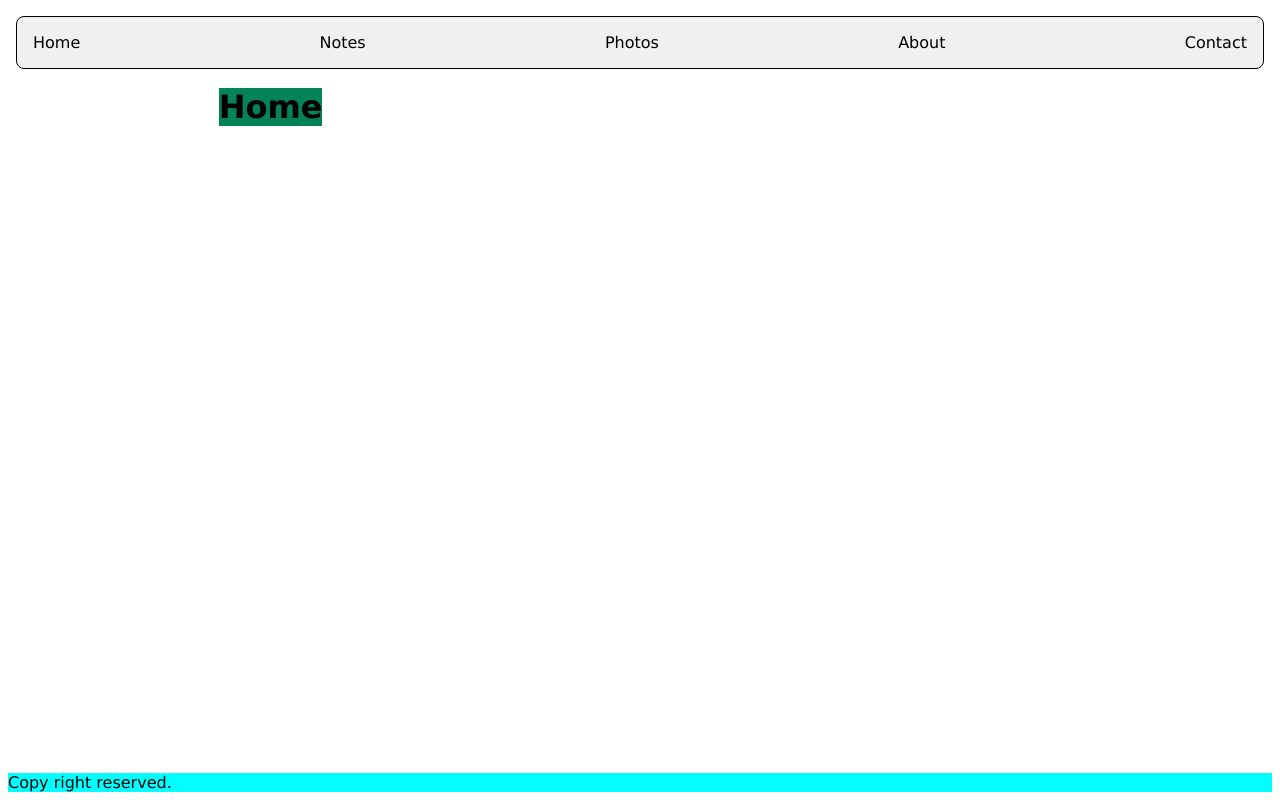
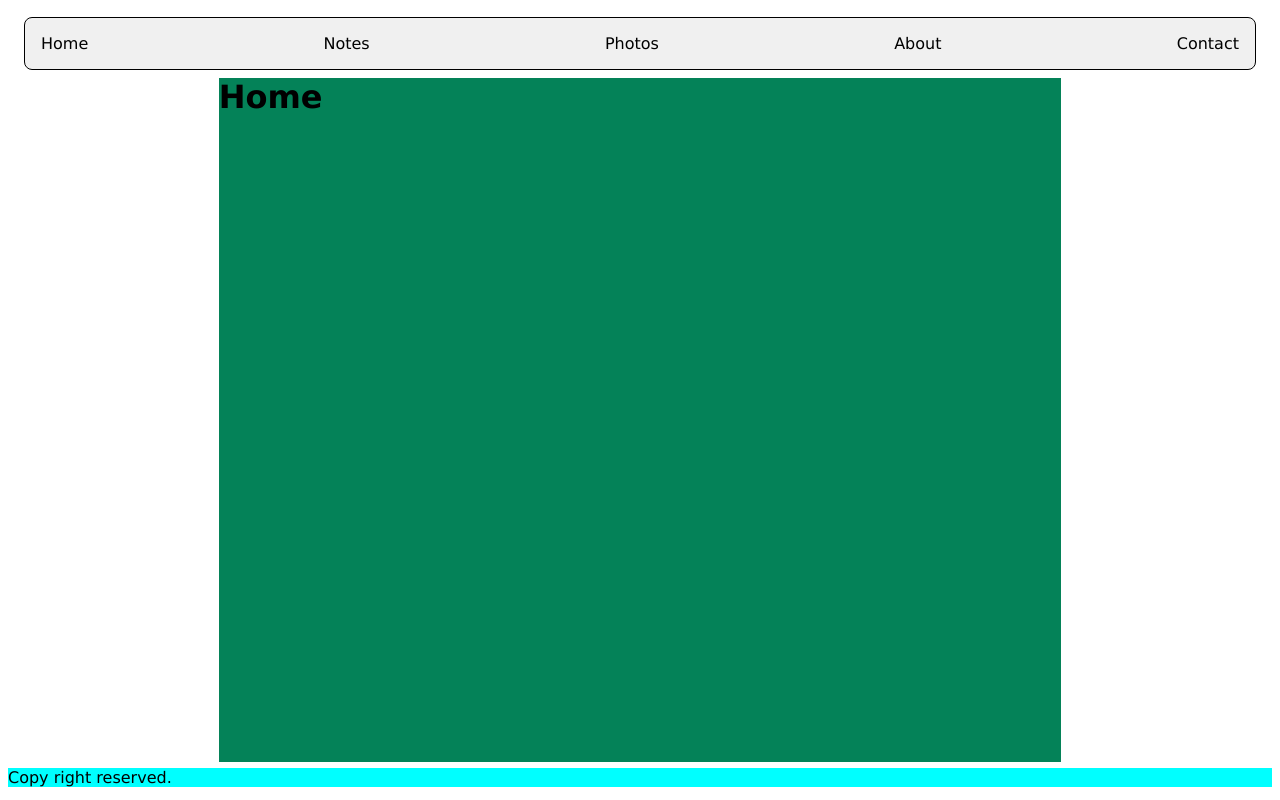
Before and after one commit to naveenquodras/my-react-app, a React (Vite) app: page / in a window 1280 px wide. Built offline with nearby package versions, Linux system fonts and the light colour scheme; the HTML template or start-up script is replaced by a standard one.

Commit message:
Commit on 23feb2026.

```diff
--- a/src/App.css
+++ b/src/App.css
@@ -34,33 +34,34 @@ button {
   "main main main"
   "footer footer footer";
   grid-template-columns: 1fr 4fr 1fr;;
-  grid-template-rows: auto 1fr auto;
+  grid-template-rows: 70px 1fr 30px;
   align-items: center;
-  justify-content: center;
-  overflow: auto;
+  /* justify-content: center;  */
+  /* overflow: auto; */
   /* background-color: var(--app-background-color); */
   min-width: 100%;
   height: 98vh;
 
   .header {
     grid-area: header;
-    position:fixed;
-    top : 0;
-    left : 0;
-    height : var(--app-header-height);
-    width: 100vw;
+    /* position:fixed; */
+    /* top : 0; */
+    /* left : 0; */
+    /* height : var(--app-header-height); */
+    /* width: 100vw; */
     /* background-color: rgb(4, 98, 66); */
   }
 
   .main {
     grid-area: main;
-    position: absolute;
-    top : var(--app-header-height);
+    /* position: relative; */
+    /* top : var(--app-header-height); */
     /* grid-row: 2; */
     grid-column: 2;
     background-color: rgb(4, 130, 88);
-    max-width: 100%;
-    max-height: calc(100% - var(--app-header-height));
+    width: 100%;
+    height : 100%;
+    /* max-height: calc(100% - var(--app-header-height)); */
     overflow: hidden;
   }
 
@@ -72,40 +73,50 @@ button {
 
 .notes-container {
   display: grid;
-  position: relative;
-  grid-template-columns: repeat(3, 23.5rem);
+  /* position: relative; */
+  grid-template-columns: 35% 35% 30%;
+  grid-template-rows: 10% 85% 5%;
   grid-template-areas:
   "new details details"
-  "list details details";
+  "list details details"
+  "footer footer footer";
+  width: 100%;
+  height: 100%;
   /* background-color: var(--notes-container-background-color); */
-  width: 100%;
-  height: 95vh;
-  grid-column: 2;
-  --new-note-height : 2.5rem;
+  /* height: fit-content; */
+  /* grid-column: 2; */
+  /* grid-row : 2; */
+  /* --new-note-height : 2.8rem; */
 
   .new-note {
     grid-area: new;
-    position: absolute;
-    height : var(--new-note-height);
-    top: 0;
-    left:0;
+    padding : 0 20px 0 10px;
+    /* position: absolute; */
+    /* height : var(--new-note-height); */
+    /* top: 0; */
+    /* left:0; */
   }
 
   .notes-list {
     grid-area: list;
-    position: relative;
-    top: var(--new-note-height);
+    /* margin-top : 5px; */
+    /* position: relative; */
+    /* top: var(--new-note-height); */
     /* height: 100%; */
     overflow: scroll;
   }
 
   .note-details {
     grid-area: details;
-    grid-column: 2 / span 2;
-    grid-row:  2/ span 2;
+    /* grid-column: 2 / span 2; */
+    grid-row:  2;
     overflow: scroll;
   }
 
+  .notes-footer {
+    grid-area : footer;
+    background-color: bisque;
+  }
 }
 
 ul {
--- a/src/modules/notes.tsx
+++ b/src/modules/notes.tsx
@@ -34,9 +34,10 @@ export default function Notes() {
                             onClose={() => setEditorOpen(false)}
                             onNoteSaved={refreshNotes}
                         />
+                    <hr/>
                 </section>
+
                 <section className="notes-list">
-
                     <NotesList
                         notes={notes}
                         handleNoteClick={handleNoteClick}
@@ -47,6 +48,9 @@ export default function Notes() {
                 <section className="note-details">
                     {selectedNote && <NoteDetails note={selectedNote} />}
                 </section>
+                <section className="notes-footer">
+                    Finish Line.
+                </section>
             </div>
         </>
     );
```
